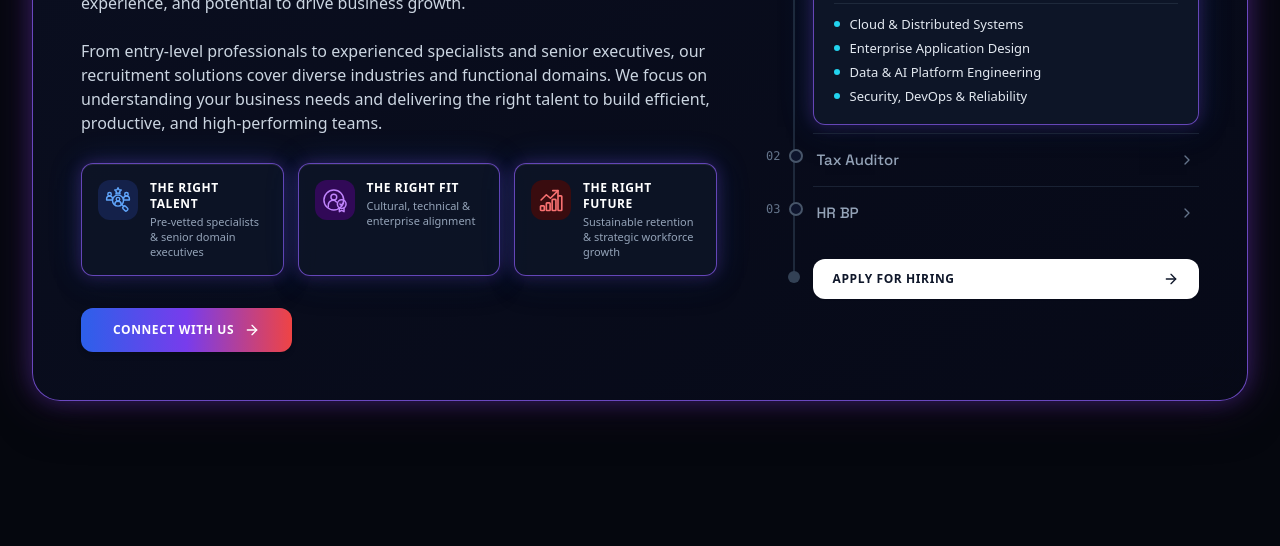
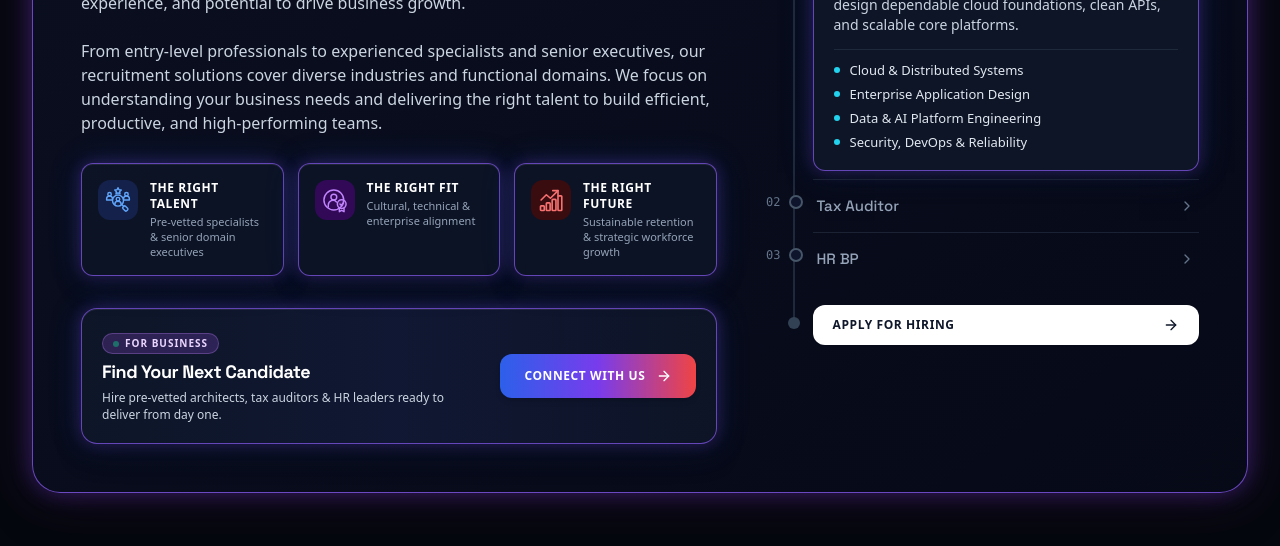
Before and after one commit to Tvadev24/Talentic360.AI, a React (Vite) app: page / in a window 1280 px wide. Shown: the part 2298-2844 px from the top of the page. Built offline with nearby package versions, Linux system fonts and the light colour scheme.

Commit message:
feat: add For Business - Find Your Next Candidate callout with Connect With Us CTA

```diff
--- a/src/components/StaffingSection.jsx
+++ b/src/components/StaffingSection.jsx
@@ -275,15 +275,32 @@ export default function StaffingSection({ onKnowMore }) {
                 </div>
               </div>
 
-              {/* Button of 'Connect With Us' under the content */}
-              <div className="pt-2 flex sm:justify-start justify-center">
+              {/* For Businesses: Client Hiring Callout + 'Connect With Us' CTA */}
+              <div className="pt-2">
+                <div className="p-4 sm:p-5 rounded-2xl bg-gradient-to-r from-indigo-50/90 via-purple-50/70 to-white/90 dark:from-slate-900/90 dark:via-[#121936]/90 dark:to-slate-900/80 border border-indigo-200/80 dark:border-purple-500/35 shadow-sm flex flex-col sm:flex-row sm:items-center sm:justify-between gap-4">
+                  <div className="space-y-1">
+                    <div className="inline-flex items-center gap-1.5 px-2.5 py-0.5 rounded-full bg-indigo-100/90 dark:bg-purple-500/20 border border-indigo-200/80 dark:border-purple-400/30">
+                      <span className="w-1.5 h-1.5 rounded-full bg-emerald-500 animate-pulse" />
+                      <span className="text-[10px] font-bold uppercase tracking-widest text-indigo-700 dark:text-purple-200">
+                        For Business
+                      </span>
+                    </div>
+                    <h4 className="font-display font-bold text-base sm:text-lg text-slate-900 dark:text-white tracking-tight">
+                      Find Your Next Candidate
+                    </h4>
+                    <p className="text-xs text-slate-600 dark:text-slate-300 leading-snug">
+                      Hire pre-vetted architects, tax auditors &amp; HR leaders ready to deliver from day one.
+                    </p>
+                  </div>
+
                   <button
                     onClick={() => (onKnowMore ? onKnowMore() : handleOpenModal())}
-                  className="group px-8 py-3.5 rounded-xl font-bold text-xs uppercase tracking-wider text-white bg-gradient-to-r from-[#2c60ea] via-[#783cec] to-[#ef4444] shadow-md hover:shadow-xl hover:scale-105 active:scale-95 transition-all duration-300 flex items-center gap-2.5 cursor-pointer"
+                    className="group shrink-0 px-6 py-3.5 rounded-xl font-bold text-xs uppercase tracking-wider text-white bg-gradient-to-r from-[#2c60ea] via-[#783cec] to-[#ef4444] shadow-md hover:shadow-xl hover:scale-105 active:scale-95 transition-all duration-300 flex items-center justify-center gap-2.5 cursor-pointer"
                   >
                     <span>Connect With Us</span>
                     <ArrowRight className="w-4 h-4 group-hover:translate-x-1 transition-transform" />
                   </button>
+                </div>
               </div>
 
             </div>
@@ -337,8 +354,7 @@ export default function StaffingSection({ onKnowMore }) {
                           className="absolute -left-11 sm:-left-12 top-3.5 flex items-center gap-2 cursor-pointer group focus:outline-none"
                         >
                           <span
-                            className={`text-xs font-mono w-4 text-right transition-colors duration-300 ${
-                              isActive
+                            className={`text-xs font-mono w-4 text-right transition-colors duration-300 ${isActive
                               ? 'font-bold text-slate-900 dark:text-white'
                               : isPassed
                                 ? 'font-medium text-slate-600 dark:text-slate-300'
@@ -348,8 +364,7 @@ export default function StaffingSection({ onKnowMore }) {
                             {topic.num}
                           </span>
                           <span
-                            className={`relative z-10 w-3.5 h-3.5 rounded-full transition-all duration-300 ${
-                              isActive
+                            className={`relative z-10 w-3.5 h-3.5 rounded-full transition-all duration-300 ${isActive
                               ? 'bg-white dark:bg-[#0d142c] border-[3px] border-[#2c60ea] dark:border-cyan-300 ring-4 ring-indigo-500/15 dark:ring-cyan-400/15 scale-110'
                               : isPassed
                                 ? 'bg-[#2c60ea] dark:bg-purple-400 border-2 border-white dark:border-[#0d142c]'
@@ -406,8 +421,7 @@ export default function StaffingSection({ onKnowMore }) {
                 <div className="relative mt-4 pt-1">
                   <span
                     aria-hidden="true"
-                    className={`absolute -left-[22.5px] sm:-left-[24.5px] top-1/2 -translate-y-1/2 w-3 h-3 rounded-full transition-all duration-300 ${
-                      rayProgress >= 90
+                    className={`absolute -left-[22.5px] sm:-left-[24.5px] top-1/2 -translate-y-1/2 w-3 h-3 rounded-full transition-all duration-300 ${rayProgress >= 90
                       ? 'bg-[#ef4444] ring-4 ring-red-500/20 scale-110'
                       : 'bg-slate-300 dark:bg-slate-700'
                       }`}
@@ -415,8 +429,7 @@ export default function StaffingSection({ onKnowMore }) {
                   <button
                     type="button"
                     onClick={() => (onKnowMore ? onKnowMore() : handleOpenModal())}
-                    className={`w-full group px-5 py-3 rounded-xl text-xs font-bold uppercase tracking-wider flex items-center justify-between transition-all duration-300 cursor-pointer ${
-                      rayProgress >= 90
+                    className={`w-full group px-5 py-3 rounded-xl text-xs font-bold uppercase tracking-wider flex items-center justify-between transition-all duration-300 cursor-pointer ${rayProgress >= 90
                       ? 'bg-gradient-to-r from-[#2c60ea] via-[#783cec] to-[#ef4444] text-white shadow-md'
                       : 'bg-slate-900 dark:bg-white text-white dark:text-slate-900 hover:opacity-95 shadow-sm'
                       }`}
```
Lines whose indentation alone changed are shown as unchanged.
